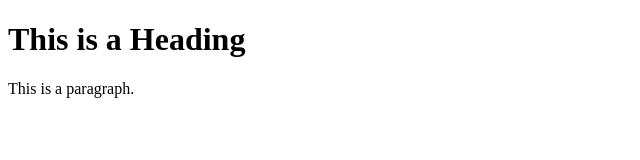
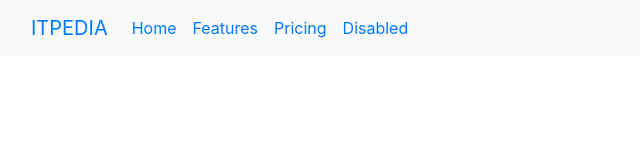
Before and after one commit to Muhamadhilmankoswara/Itpedia, a plain HTML site: page index.html in a window 1280 px wide. Shown: the whole page, without its empty margins (0-640 px from the left). Drawn offline with nearby package versions, Linux system fonts and the light colour scheme.

Commit message:
update.index.php
menambahkan header pada profil perusahaan

```diff
--- a/index.html
+++ b/index.html
@@ -2,11 +2,36 @@
 <html>
 <head>
 <title>Page Title</title>
+<link rel="stylesheet" href="https://cdn.jsdelivr.net/npm/bootstrap@4.0.0/dist/css/bootstrap.min.css" integrity="sha384-Gn5384xqQ1aoWXA+058RXPxPg6fy4IWvTNh0E263XmFcJlSAwiGgFAW/dAiS6JXm" crossorigin="anonymous">
+
 </head>
 <body>
 
-<h1>This is a Heading</h1>
-<p>This is a paragraph.</p>
+	<nav class="navbar navbar-expand-lg bg-light">
+  <div class="container-fluid">
+    <a class="navbar-brand" href="#">ITPEDIA</a>
+    <button class="navbar-toggler" type="button" data-bs-toggle="collapse" data-bs-target="#navbarNav" aria-controls="navbarNav" aria-expanded="false" aria-label="Toggle navigation">
+      <span class="navbar-toggler-icon"></span>
+    </button>
+    <div class="collapse navbar-collapse" id="navbarNav">
+      <ul class="navbar-nav">
+        <li class="nav-item">
+          <a class="nav-link active" aria-current="page" href="#">Home</a>
+        </li>
+        <li class="nav-item">
+          <a class="nav-link" href="#">Features</a>
+        </li>
+        <li class="nav-item">
+          <a class="nav-link" href="#">Pricing</a>
+        </li>
+        <li class="nav-item">
+          <a class="nav-link" href="#">Disabled</a>
+        </li>
+      </ul>
+    </div>
+  </div>
+</nav>
 
 </body>
+    <script src="https://cdn.jsdelivr.net/npm/bootstrap@4.0.0/dist/js/bootstrap.min.js" integrity="sha384-JZR6Spejh4U02d8jOt6vLEHfe/JQGiRRSQQxSfFWpi1MquVdAyjUar5+76PVCmYl" crossorigin="anonymous"></script>
 </html>
```
